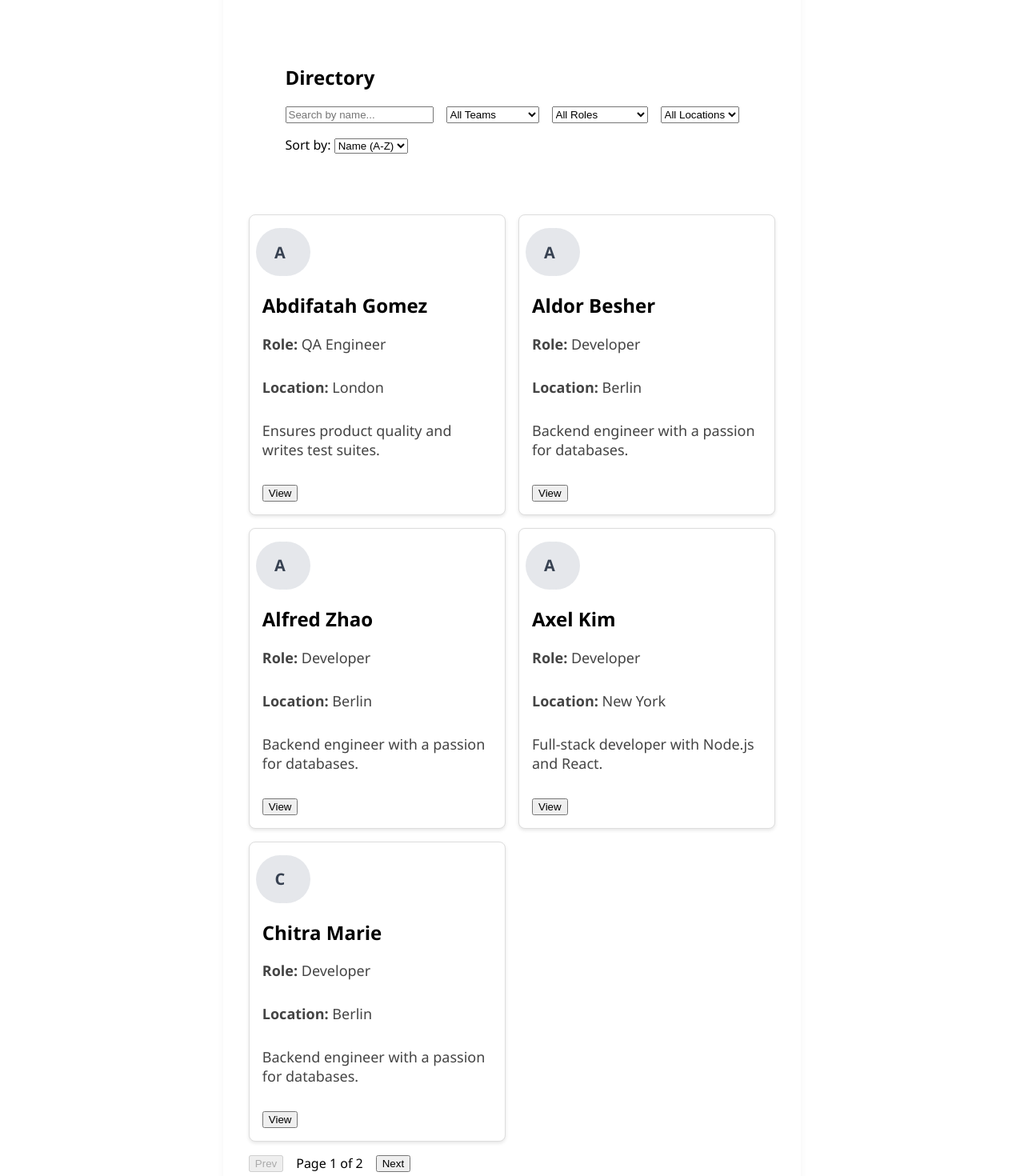
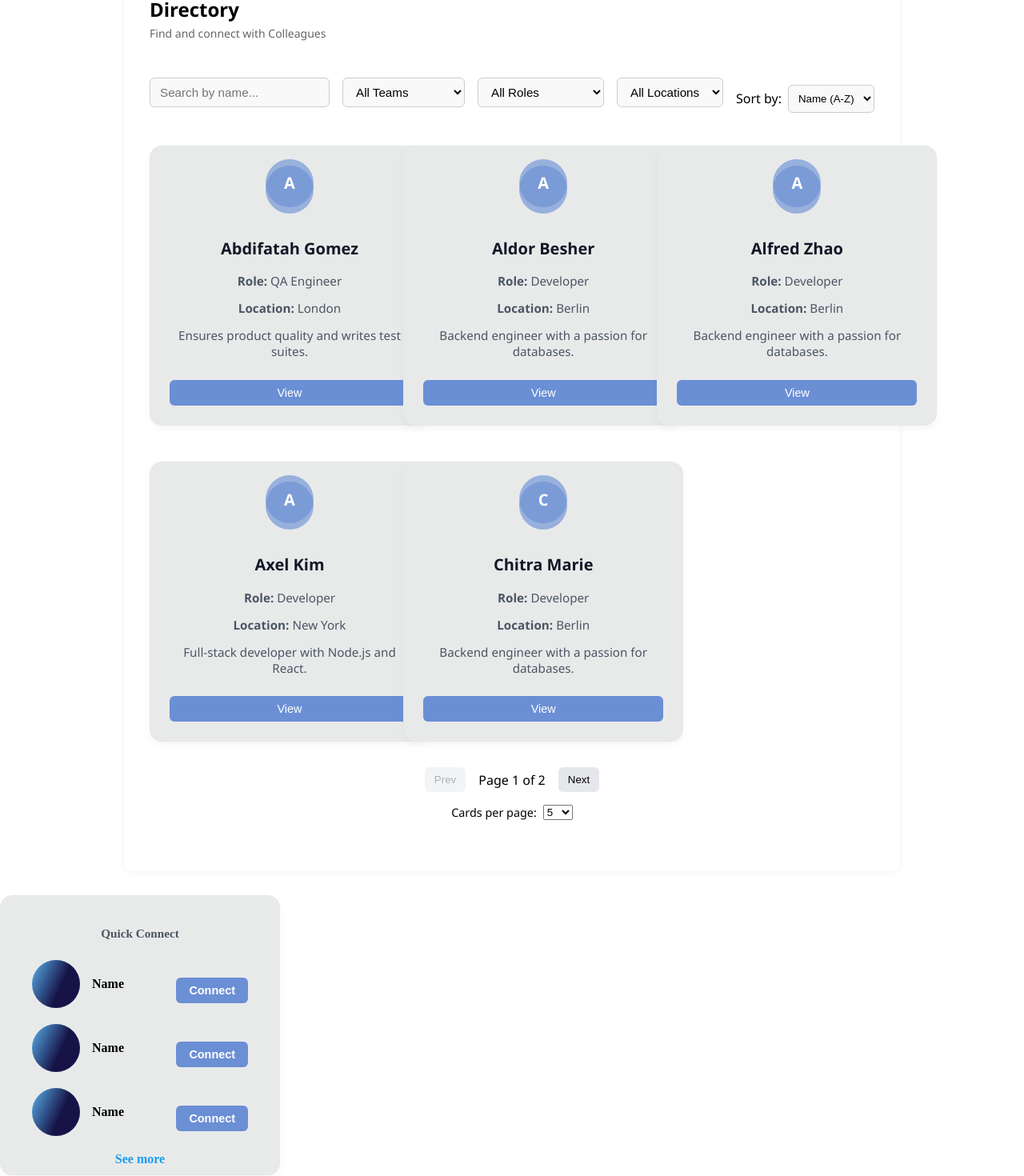
Before and after one commit to joshuauaua/buildboard-frontend, a React (Vite) app: page /team in a window 1280 px wide. Shown: the part 480-1950 px from the top of the page at 80% size. Built offline with nearby package versions, Linux system fonts and the light colour scheme.

Commit message:
Team Directory styling

```diff
--- /dev/null
+++ b/src/components/teamPage/QuickConnect.css
@@ -0,0 +1,85 @@
+.card {
+  width: 350px;
+  height: 350px;
+  background: #E8EAEA;
+  border-radius: 15px;
+  display: flex;
+  flex-direction: column;
+  justify-content: space-between;
+}
+
+.title, .more {
+  padding: 10px 15px;
+}
+
+.user {
+  display: flex;
+  flex-direction: row;
+  align-items: center;
+  justify-content: space-between;
+  padding: 10px 15px;
+}
+
+.user__content {
+  display: flex;
+  justify-content: space-between;
+  align-items: center;
+  flex-grow: 1;
+}
+
+.user__container {
+  display: flex;
+  flex-direction: column;
+}
+
+.title {
+  font-weight: 900;
+  font-size: 1.3em;
+}
+
+.name {
+  font-weight: 800;
+}
+
+.username {
+  font-size: .9em;
+  color: #64696e;
+}
+
+.image {
+  width: 60px;
+  height: 60px;
+  background: rgb(22,19,70);
+  background: linear-gradient(295deg, rgba(22,19,70,1) 41%, rgba(89,177,237,1) 100%);
+  border-radius: 50%;
+  margin-right: 15px;
+}
+
+.follow {
+  border: none;
+  border-radius: 25px;
+  background-color: #0f1113;
+  color: white;
+  padding: 8px 15px;
+  font-weight: 700;
+}
+
+.more {
+  display: block;
+  text-decoration: none;
+  color: rgb(29, 155, 240);
+  font-weight: 800;
+}
+
+.user:hover {
+  background-color: #b3b6b6;
+}
+
+.more:hover {
+  background-color: #b3b6b6;
+  border-radius: 0px 0px 15px 15px;
+}
+
+.follow:hover {
+  background-color: #2c3136;
+}
--- /dev/null
+++ b/src/components/teamPage/QuickConnect.jsx
@@ -0,0 +1,45 @@
+import "/src/components/teamPage/QuickConnect.css";
+
+export default function QuickConnect( ) {
+  return (
+    <>
+      <div className="card">
+        <p className="title">Quick Connect</p>
+        <div className="user__container">
+          <div className="user">
+            <div className="image"></div>
+            <div className="user__content">
+              <div className="text">
+                <span className="name">Name</span>
+              </div>
+              <button className="follow">Connect</button>
+            </div>
+          </div>
+          <div className="user">
+            <div className="image"></div>
+            <div className="user__content">
+              <div className="text">
+                <span className="name">Name</span>
+              </div>
+              <button className="follow">Connect</button>
+            </div>
+          </div>
+          <div className="user">
+            <div className="image"></div>
+            <div className="user__content">
+              <div className="text">
+                <span className="name">Name</span>
+              </div>
+              <button className="follow">Connect</button>
+            </div>
+          </div>
+        </div>
+        <a className="more" href="#">
+          See more
+        </a>
+      </div>
+
+
+    </>
+  );
+}
--- a/src/components/teamPage/TeamDirectory.css
+++ b/src/components/teamPage/TeamDirectory.css
@@ -1,202 +1,214 @@
-
-
 .team-directory {
   background-color: #fff;
   padding: 32px;
   border-radius: 10px;
   box-shadow: 0 2px 10px rgba(0, 0, 0, 0.05);
   max-width: 1200px;
-  margin: 50px auto;
+  margin: 30px auto;
   font-family: 'Segoe UI', sans-serif;
+}
+
+.header-directory {
+  display: grid;
+  align-items: center;
+  justify-content: space-between;
+  margin-bottom: 2rem;
+  gap: 1rem;
+}
+
+.header-body{
+  display: flex;
+  align-items: center;
+  justify-content: space-between;
+  gap: 1rem;
+}
+
+
+.header-directory h2 {
+  margin: 0;
+  font-size: 24px;
+  font-weight: 600;
+}
+
+.header-directory p {
+  margin-top: 4px;
+  color: #666;
+  font-size: 14px;
 }
 
 
 .filters {
+  display: flex;
+  flex-wrap: wrap;
+  gap: 1rem;
   margin-bottom: 1rem;
-  display: flex;
-  gap: 1rem;
 }
 
+.filters input,
+.filters select {
+  padding: 0.5rem 0.75rem;
+  border-radius: 6px;
+  border: 1px solid #ccc;
+  font-size: 0.95rem;
+  background-color: #f9f9f9;
+  transition: border-color 0.2s ease-in-out;
+}
 
-.header-directory{
-  font-family: 'Segoe UI', sans-serif;
-  padding: 4cap;
-  display: block;
-  justify-content: space-between;
+.filters input:focus,
+.filters select:focus {
+  border-color: #6b8fd5;
+  outline: none;
+}
+
+.sort-control {
+  display: flex;
   align-items: center;
-  margin-bottom: 30px;
+  gap: 0.5rem;
+}
+
+.sort-control select {
+  padding: 0.5rem;
+  border-radius: 6px;
+  border: 1px solid #ccc;
+  background-color: #f9f9f9;
 }
 
 .card-grid {
   display: grid;
-  grid-template-columns: repeat(auto-fill, minmax(250px, 1fr));
-  gap: 1rem;
+  grid-template-columns: repeat(auto-fill, minmax(260px, 1fr));
+  gap: 2.85rem;
+  margin-bottom: 2rem;
 }
 
 .card {
-  border: 1px solid #ddd;
-  padding: 1rem;
-  border-radius: 0.5rem;
-  background: #fff;
-  box-shadow: 0 2px 4px rgba(0,0,0,0.1);
+  border: 1px solid #e5e7eb;
+  padding: 1.5rem;
+  border-radius: 12px;
+  background: #ffffff;
+  box-shadow: 0 4px 10px rgba(0, 0, 0, 0.04);
+  text-align: center;
+  transition: transform 0.2s ease-in-out;
 }
 
+.card:hover {
+  transform: translateY(-4px);
+}
+
+.card h2 {
+  font-size: 1.25rem;
+  color: #111827;
+  margin: 0.5rem 0;
+}
+
+.card p {
+  font-size: 0.95rem;
+  color: #4b5563;
+  margin: 0.25rem 0;
+}
+
+.card button {
+  margin-top: 1rem;
+  padding: 0.5rem 1rem;
+  background-color: #6b8fd5;
+  color: white;
+  border: none;
+  border-radius: 6px;
+  font-size: 0.9rem;
+  cursor: pointer;
+  transition: background-color 0.2s;
+}
+
+.card button:hover {
+  background-color: #4b6fb5;
+}
 
 .avatar-circle {
   width: 60px;
   height: 60px;
-  background-color: #e5e7eb;
+  background-color: #6b8fd5a1;
   border-radius: 50%;
   display: flex;
   align-items: center;
   justify-content: center;
   font-weight: 600;
   font-size: 20px;
-  color: #374151;
-  margin-right: 16px;
+  color: #ffffff;
+  margin: 0 auto 1rem;
 }
+
 .pagination {
-  margin-top: 1rem;
   display: flex;
+  justify-content: center;
   align-items: center;
   gap: 1rem;
+  margin-bottom: 1rem;
+}
+
+.pagination button {
+  padding: 0.5rem 0.75rem;
+  border: none;
+  background-color: #e5e7eb;
+  border-radius: 6px;
+  cursor: pointer;
+}
+
+.pagination button:disabled {
+  background-color: #f3f4f6;
+  cursor: not-allowed;
 }
 
 .per-page {
-  margin-top: 0.5rem;
+  display: flex;
+  justify-content: center;
+  align-items: center;
+  gap: 0.5rem;
+  font-size: 0.9rem;
+  margin-bottom: 2rem;
 }
 
 .modal {
   position: fixed;
   top: 0; left: 0; right: 0; bottom: 0;
-  background: rgba(0, 0, 0, 0.5);
+  background: rgba(0, 0, 0, 0.6);
   display: flex;
   justify-content: center;
   align-items: center;
+  z-index: 1000;
 }
 
 .modal-content {
-  background: white;
+  background: #ffffff;
   padding: 2rem;
-  border-radius: 1rem;
-  max-width: 400px;
-  box-shadow: 0 4px 8px rgba(0,0,0,0.2);
+  border-radius: 12px;
+  max-width: 420px;
+  width: 90%;
+  position: relative;
+  box-shadow: 0 12px 24px rgba(0, 0, 0, 0.1);
+}
+
+.modal-content h2 {
+  margin-top: 0;
+  font-size: 1.5rem;
+  color: #111827;
+}
+
+.modal-content p {
+  font-size: 0.95rem;
+  color: #4b5563;
+  margin: 0.5rem 0;
 }
 
 .close-btn {
+  position: absolute;
+  top: 1rem;
+  right: 1rem;
+  font-size: 1rem;
   background-color: transparent;
-  color: gray;
+  color: #6b7280;
   border: none;
-  padding: 0.5rem 1rem;
-  border-radius: 0.5rem;
   cursor: pointer;
-  float: right;
 }
 
 .close-btn:hover {
-  background-color: #f0f0f0;
+  color: #111827;
 }
-
-
-
-
-
-
-/* From Uiverse.io by 3bdel3ziz-T */
-.select {
-  width: fit-content;
-  cursor: pointer;
-  position: relative;
-  transition: 300ms;
-  color: white;
-  overflow: hidden;
-}
-
-.selected {
-  background-color: #2a2f3b;
-  padding: 5px;
-  margin-bottom: 3px;
-  border-radius: 5px;
-  position: relative;
-  z-index: 100000;
-  font-size: 15px;
-  display: flex;
-  align-items: center;
-  justify-content: space-between;
-}
-
-.arrow {
-  position: relative;
-  right: 0px;
-  height: 10px;
-  transform: rotate(-90deg);
-  width: 25px;
-  fill: white;
-  z-index: 100000;
-  transition: 300ms;
-}
-
-.options {
-  display: flex;
-  flex-direction: column;
-  border-radius: 5px;
-  padding: 5px;
-  background-color: #2a2f3b;
-  position: relative;
-  top: -100px;
-  opacity: 0;
-  transition: 300ms;
-}
-
-.select:hover > .options {
-  opacity: 1;
-  top: 0;
-}
-
-.select:hover > .selected .arrow {
-  transform: rotate(0deg);
-}
-
-.option {
-  border-radius: 5px;
-  padding: 5px;
-  transition: 300ms;
-  background-color: #2a2f3b;
-  width: 150px;
-  font-size: 15px;
-}
-.option:hover {
-  background-color: #323741;
-}
-
-.options input[type="radio"] {
-  display: none;
-}
-
-.options label {
-  display: inline-block;
-}
-.options label::before {
-  content: attr(data-txt);
-}
-
-.options input[type="radio"]:checked + label {
-  display: none;
-}
-
-.options input[type="radio"]#all:checked + label {
-  display: none;
-}
-
-.select:has(.options input[type="radio"]#all:checked) .selected::before {
-  content: attr(data-default);
-}
-.select:has(.options input[type="radio"]#option-1:checked) .selected::before {
-  content: attr(data-one);
-}
-.select:has(.options input[type="radio"]#option-2:checked) .selected::before {
-  content: attr(data-two);
-}
-.select:has(.options input[type="radio"]#option-3:checked) .selected::before {
-  content: attr(data-three);
-}
--- a/src/components/teamPage/TeamDirectory.jsx
+++ b/src/components/teamPage/TeamDirectory.jsx
@@ -195,7 +195,13 @@ export default function TeamDirectory() {
 
 
       <header className="header-directory">
+
+      <div className="header-title">
       <h2>Directory</h2>
+      <p>Find and connect with Colleagues</p>
+      </div>
+
+      <div className="header-body">
       <Filters filters={filters} setFilters={setFilters} allMembers={sampleData} />
 
       <div className="sort-control">
@@ -205,6 +211,7 @@ export default function TeamDirectory() {
           <option value="role">Role</option>
           <option value="location">Location</option>
         </select>
+      </div>
       </div>
       </header>
 
--- a/src/pages/Team.jsx
+++ b/src/pages/Team.jsx
@@ -2,6 +2,7 @@
 import "./Team.css";
 import TeamDirectory from "../components/teamPage/TeamDirectory";
 import { Link } from "react-router-dom";
+import QuickConnect from "../components/teamPage/QuickConnect";
 
 
 export default function Team(){
@@ -18,6 +19,10 @@ export default function Team(){
 
     <TeamDirectory/>
 
+    <QuickConnect/>
+
+
+
 
 
 
--- a/src/pages/ToDo.jsx
+++ b/src/pages/ToDo.jsx
@@ -25,7 +25,7 @@ export default function ToDo() {
 
   const [tasks, setTasks] = useState([
     {
-      title: "Loading Tasks...",
+      title: "",
       description: "",
       dueDate: "",
       teamMember: "",
```
